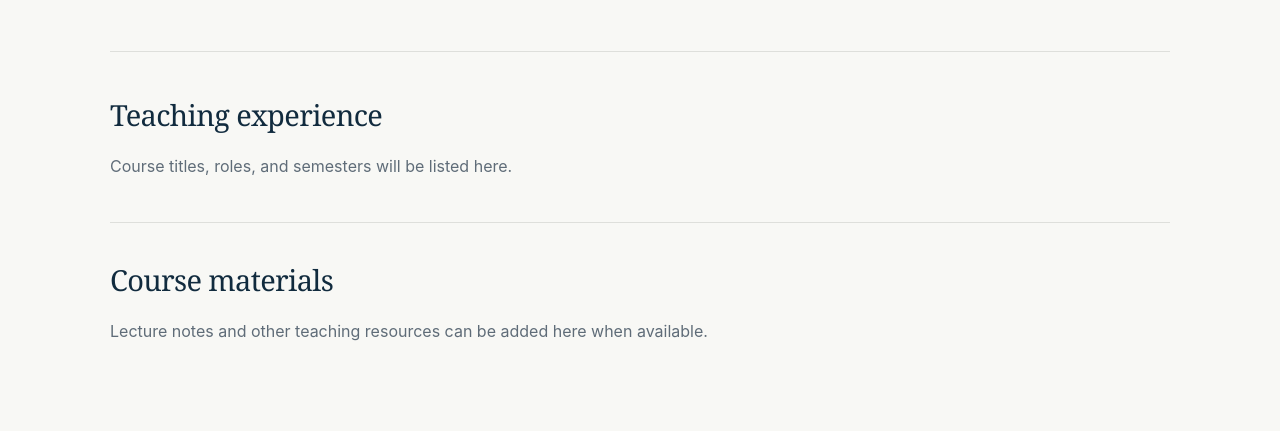
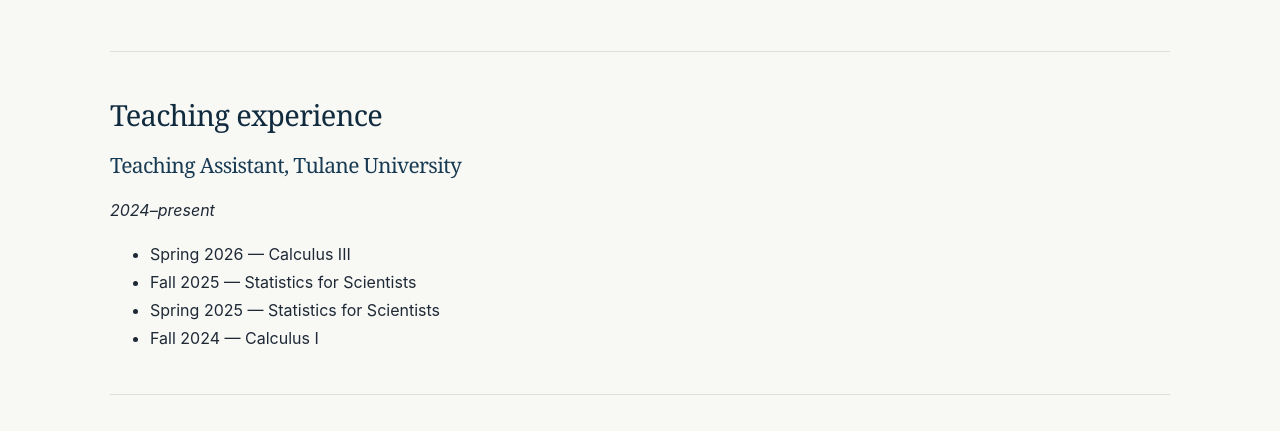
Before and after one commit to tunghoangmath/tunghoangmath.github.io, a plain HTML site: page teaching.html in a window 1280 px wide. Shown: the part 330-761 px from the top of the page. Drawn offline with Linux system fonts and the light colour scheme.

Commit message:
Update teaching.html

```diff
--- a/teaching.html
+++ b/teaching.html
@@ -35,7 +35,17 @@
     <div class="page-body">
       <section class="section-block">
         <h2>Teaching experience</h2>
-        <p class="quiet">Course titles, roles, and semesters will be listed here.</p>
+
+<h3>Teaching Assistant, Tulane University</h3>
+<p><em>2024–present</em></p>
+
+<ul>
+  <li>Spring 2026 — Calculus III</li>
+  <li>Fall 2025 — Statistics for Scientists</li>
+  <li>Spring 2025 — Statistics for Scientists</li>
+  <li>Fall 2024 — Calculus I</li>
+</ul>
+
       </section>
       <section class="section-block">
         <h2>Course materials</h2>
```
